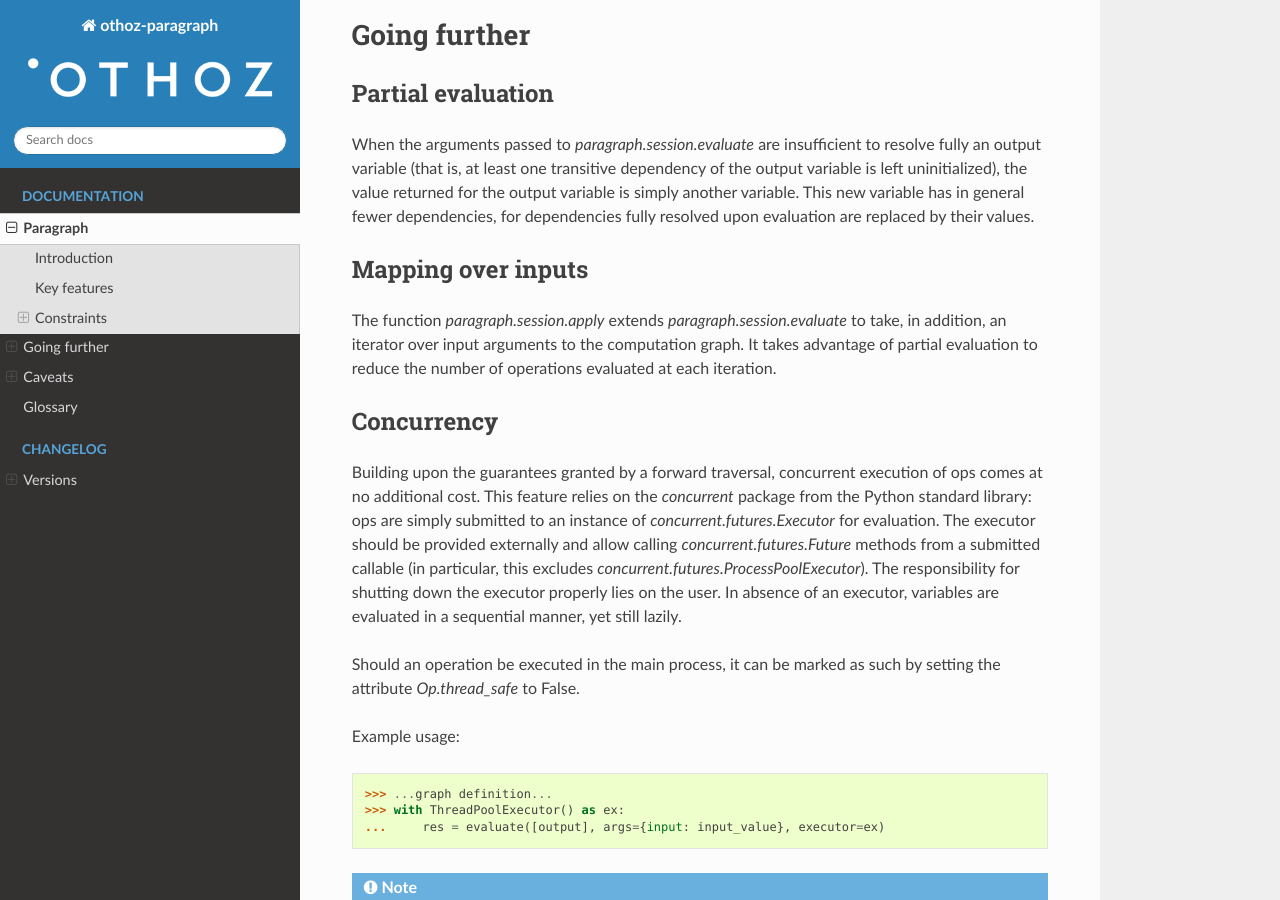
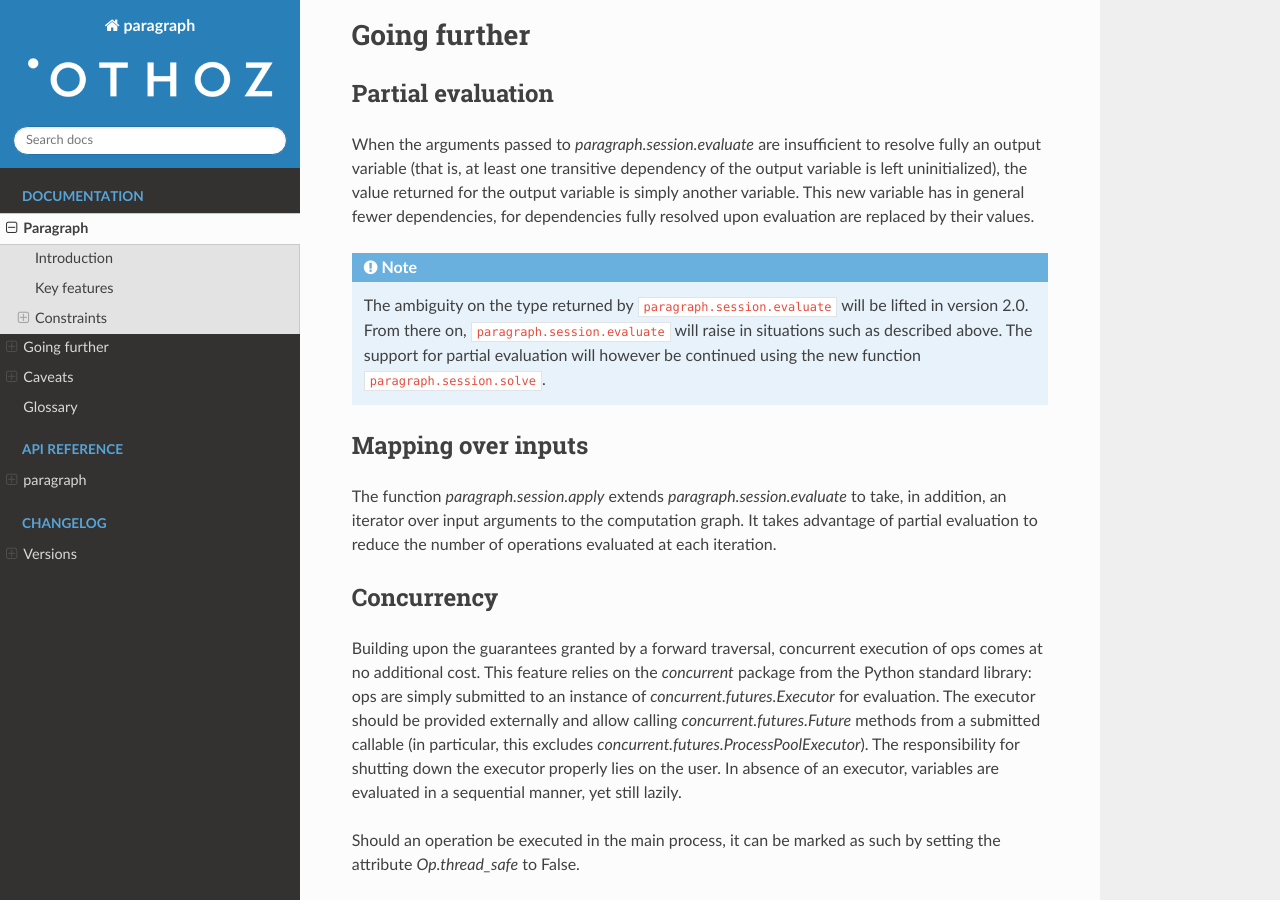
Before and after one commit to Othoz/paragraph, a Sphinx documentation site: the page built from docs/source/docs.rst, in a window 1280 px wide and 900 px high, scrolled down 2858 px. Built offline with Sphinx 7.4.7 and the Read the Docs theme 2.0.0, drawn with Linux system fonts in a browser that asks for light colours; pages that are not in the unit, such as notebooks, are missing from menus.

Commit message:
Assorted fixes of the documentation
This changeset adds an invocation of sphinx-apidoc to Sphinx'
``conf.py`` to ensure the API documentation actually gets generated for
inclusion.

Also included in this commit is a number of minor updates to the static
documentation files.

```diff
--- a/docs/source/conf.py
+++ b/docs/source/conf.py
@@ -14,12 +14,16 @@
 #
 import os
 import sys
+
+# -- Apidoc ------------------------------------------------------------------
+
+from sphinx.ext import apidoc
 sys.path.insert(0, os.path.abspath('../../'))
-
+apidoc.main(['--force', '--separate', '-o', './apidoc', '../../paragraph'])
 
 # -- Project information -----------------------------------------------------
 
-project = 'othoz-paragraph'
+project = 'paragraph'
 copyright = '2019, Othoz GmbH'
 author = 'Othoz GmbH'
 
@@ -44,8 +48,7 @@ extensions = [
     # Typehints are currently deactivated as this would require to maintain a separate requirements.txt for readthedocs.
     # readthedocs will most likely support Pipfiles in the future, then we can reactivate this feature
     # https://github.com/readthedocs/readthedocs.org/issues/3181
-    # 'sphinx.ext.napoleon',  # must be loaded before 'sphinx_autodoc_typehints' according to https://github.com/agronholm/sphinx-autodoc-typehints
-    # 'sphinx_autodoc_typehints',
+    'sphinx.ext.napoleon',  # must be loaded before 'sphinx_autodoc_typehints' according to https://github.com/agronholm/sphinx-autodoc-typehints
     # 'sphinx.ext.mathjax'
 ]
 
@@ -123,7 +126,7 @@ html_theme_options = {
 # -- Options for HTMLHelp output ---------------------------------------------
 
 # Output file base name for HTML help builder.
-htmlhelp_basename = 'othoz-paragraphdoc'
+htmlhelp_basename = 'paragraphdoc'
 
 # -- Extension configuration -------------------------------------------------
 
--- a/docs/source/docs.rst
+++ b/docs/source/docs.rst
@@ -10,6 +10,10 @@ Partial evaluation
 When the arguments passed to `paragraph.session.evaluate` are insufficient to resolve fully an output variable (that is, at least one transitive
 dependency of the output variable is left uninitialized), the value returned for the output variable is simply another variable. This new variable has in
 general fewer dependencies, for dependencies fully resolved upon evaluation are replaced by their values.
+
+.. note::
+  The ambiguity on the type returned by ``paragraph.session.evaluate`` will be lifted in version 2.0. From there on, ``paragraph.session.evaluate`` will raise
+  in situations such as described above. The support for partial evaluation will however be continued using the new function ``paragraph.session.solve``.
 
 
 Mapping over inputs
```
Also changed, not shown: docs/source/index.rst (+7 -6 lines).
